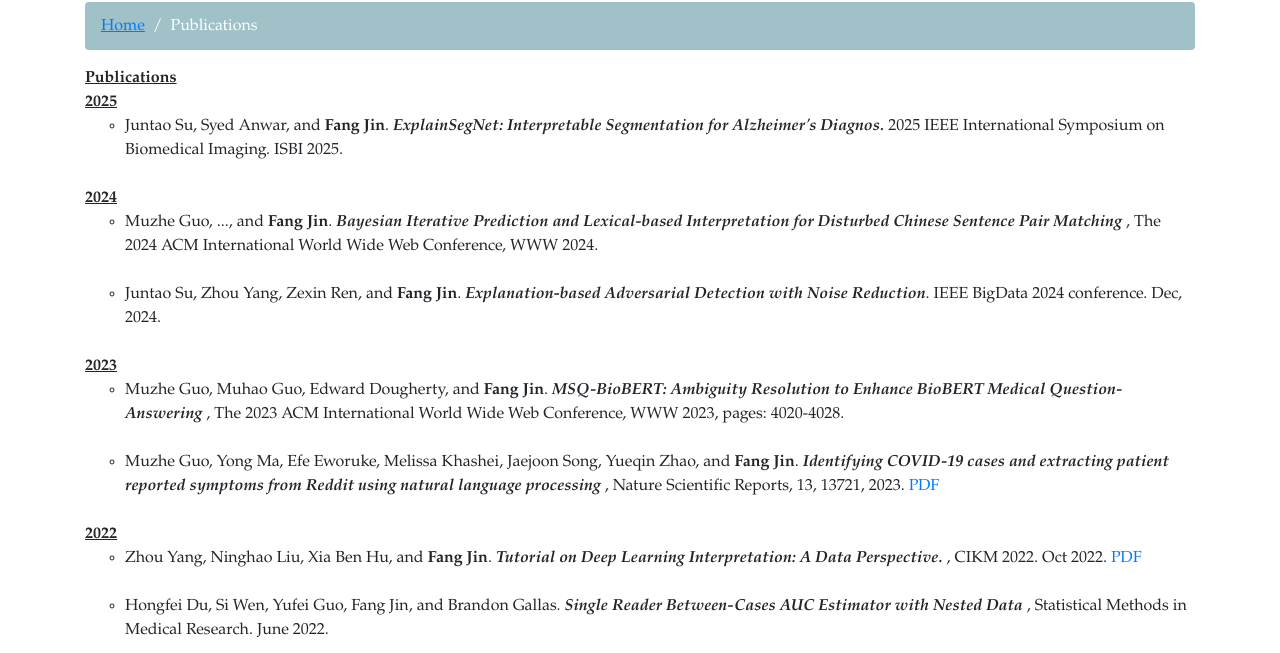
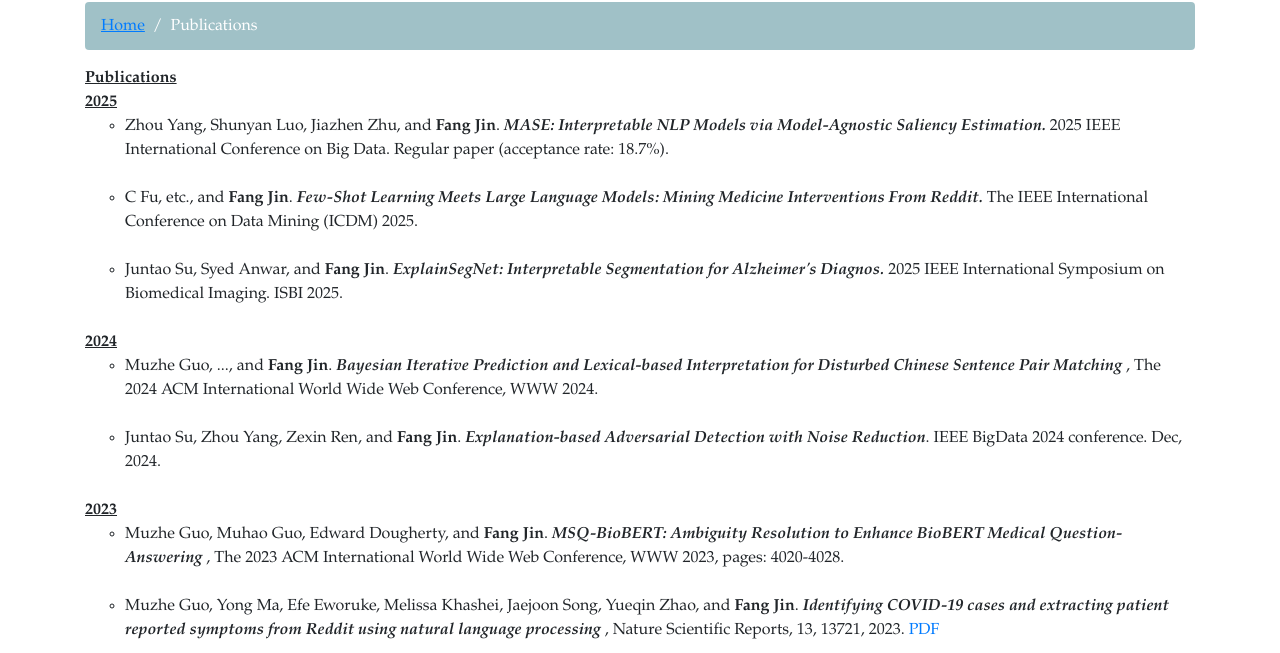
Before and after one commit to fangjin/fangjin.github.io, a website: page publications.html in a window 1280 px wide. Shown: the part 147-800 px from the top of the page. Drawn offline with Linux system fonts and the light colour scheme.

Commit message:
add 2025 two more papers

```diff
--- a/publications.html
+++ b/publications.html
@@ -109,6 +109,20 @@
 					<ul class="list-unstyled">
 						<li><b><u>Publications</u></b>
 						<li><b><u>2025</u></b>
+								<ul>
+								<li>Zhou Yang, Shunyan Luo, Jiazhen Zhu, and <b>Fang Jin</b>.
+								<b><i>MASE: Interpretable NLP Models via Model-Agnostic Saliency Estimation.</i></b> 2025 IEEE International Conference on Big Data. Regular paper (acceptance rate: 18.7%).
+								</li>
+								<br>
+							</ul>
+
+						<ul>
+								<li>C Fu, etc., and <b>Fang Jin</b>.
+								<b><i>Few-Shot Learning Meets Large Language Models: Mining Medicine Interventions From Reddit.</i></b> The IEEE International Conference on Data Mining (ICDM) 2025.
+								</li>
+								<br>
+							</ul>
+
 							<ul>
 								<li>Juntao Su, Syed Anwar, and <b>Fang Jin</b>.
 								<b><i>ExplainSegNet: Interpretable Segmentation for Alzheimer's Diagnos.</i></b> 2025 IEEE International Symposium on Biomedical Imaging. ISBI 2025.
```
